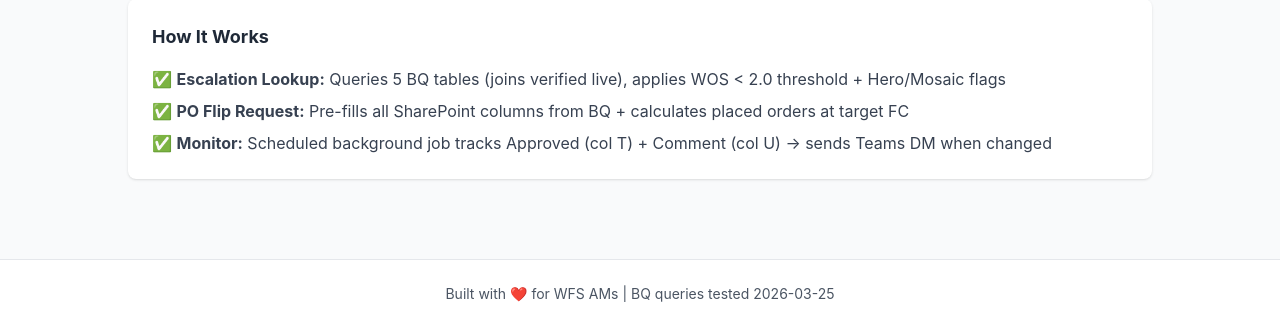
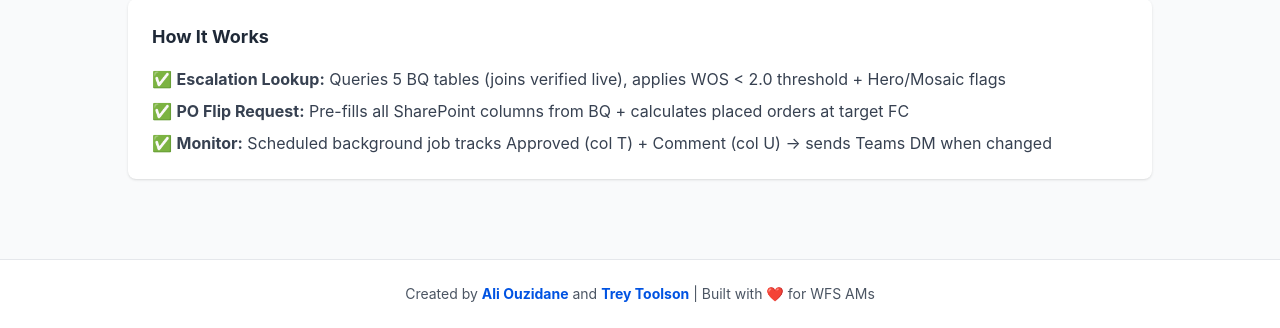
Before and after one commit to treytoolson-lgtm/wfs-po-flip-tool, a FastAPI app: page / in a window 1280 px wide. Shown: the part 549-877 px from the top of the page. Run offline with FastAPI, Linux system fonts and the light colour scheme; some libraries are stand-ins or nearby versions.

Commit message:
Update footer with creator credits
Added Ali Ouzidane and Trey Toolson as creators in footer.

```diff
--- a/app/templates/base.html
+++ b/app/templates/base.html
@@ -91,7 +91,7 @@
 
     <!-- Footer -->
     <footer class="bg-white border-t mt-12 py-6 text-center text-sm text-gray-600">
-        <p>Built with ❤️ for WFS AMs | BQ queries tested 2026-03-25</p>
+        <p>Created by <strong class="text-walmart-blue">Ali Ouzidane</strong> and <strong class="text-walmart-blue">Trey Toolson</strong> | Built with ❤️ for WFS AMs</p>
     </footer>
 </body>
 </html>
```
